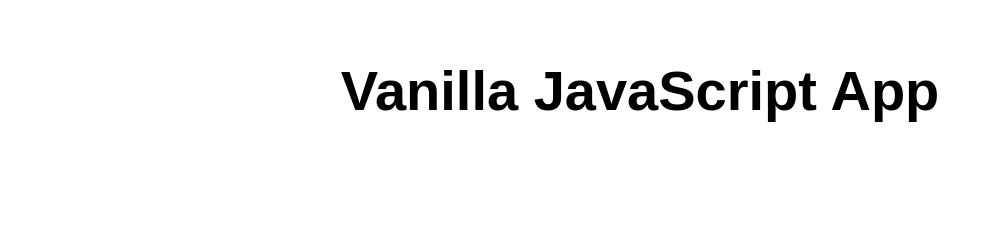
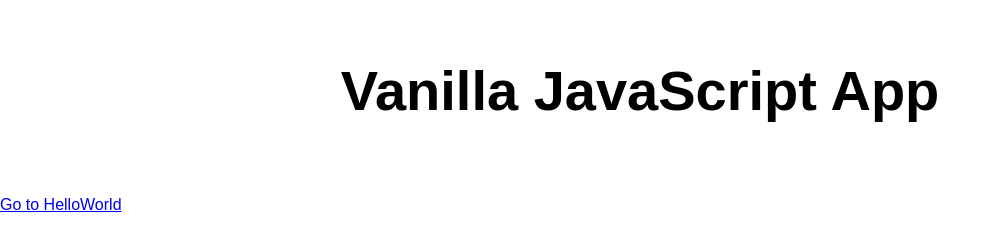
Before and after one commit to knarf313/zuyd-sandbox-fg, a website: page src/index.html in a window 1280 px wide. Shown: the whole page, without its empty margins (0-1000 px from the left). Drawn offline with Linux system fonts and the light colour scheme.

Commit message:
Update index.html

```diff
--- a/src/index.html
+++ b/src/index.html
@@ -12,6 +12,9 @@
   <main>
     <h1>Vanilla JavaScript App</h1>
   </main>
+  <p>
+    <a href="HelloWorld.html" title="Hello World!">Go to HelloWorld</a>
+  </p>
 </body>
 
 </html>
```
